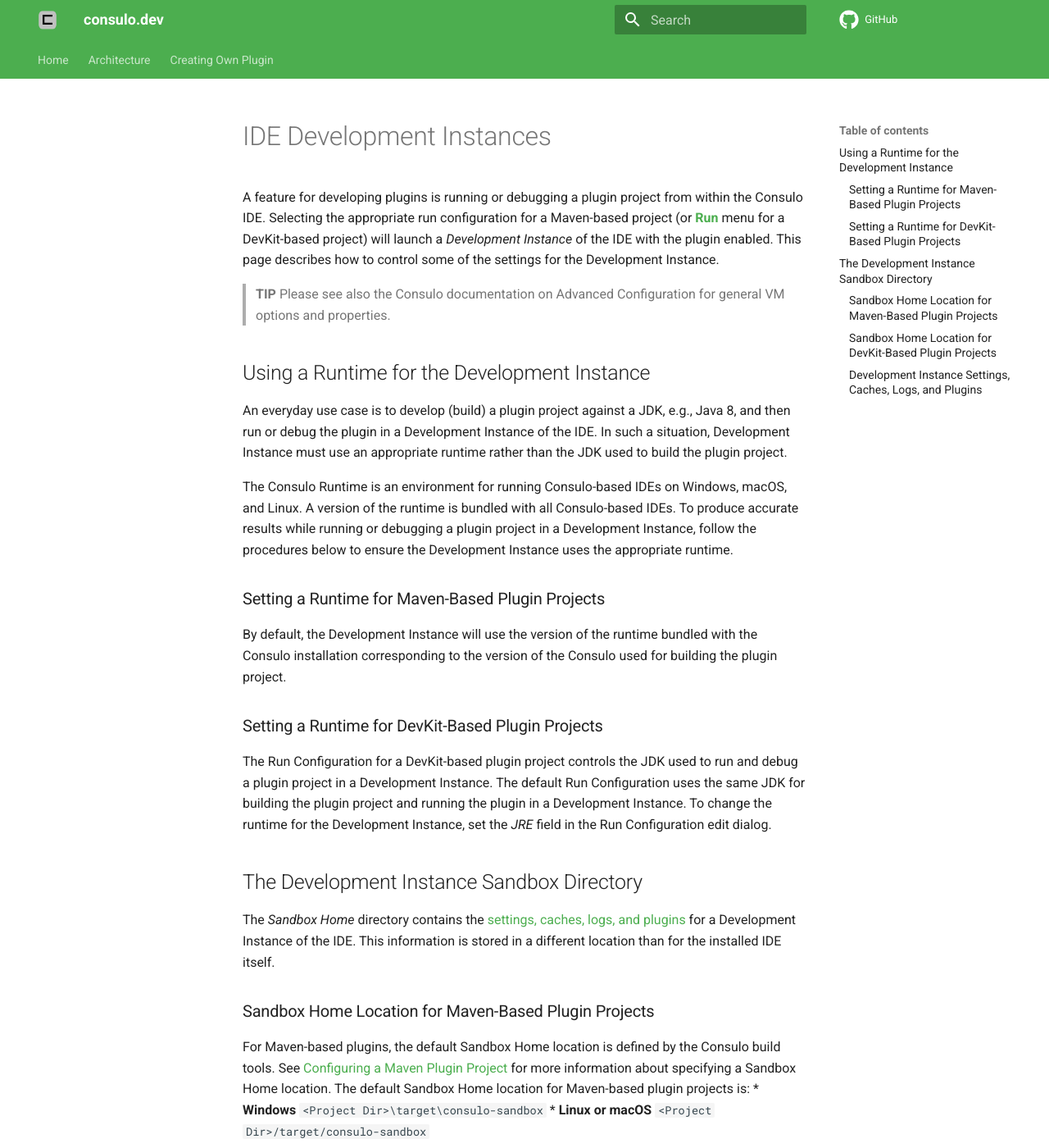
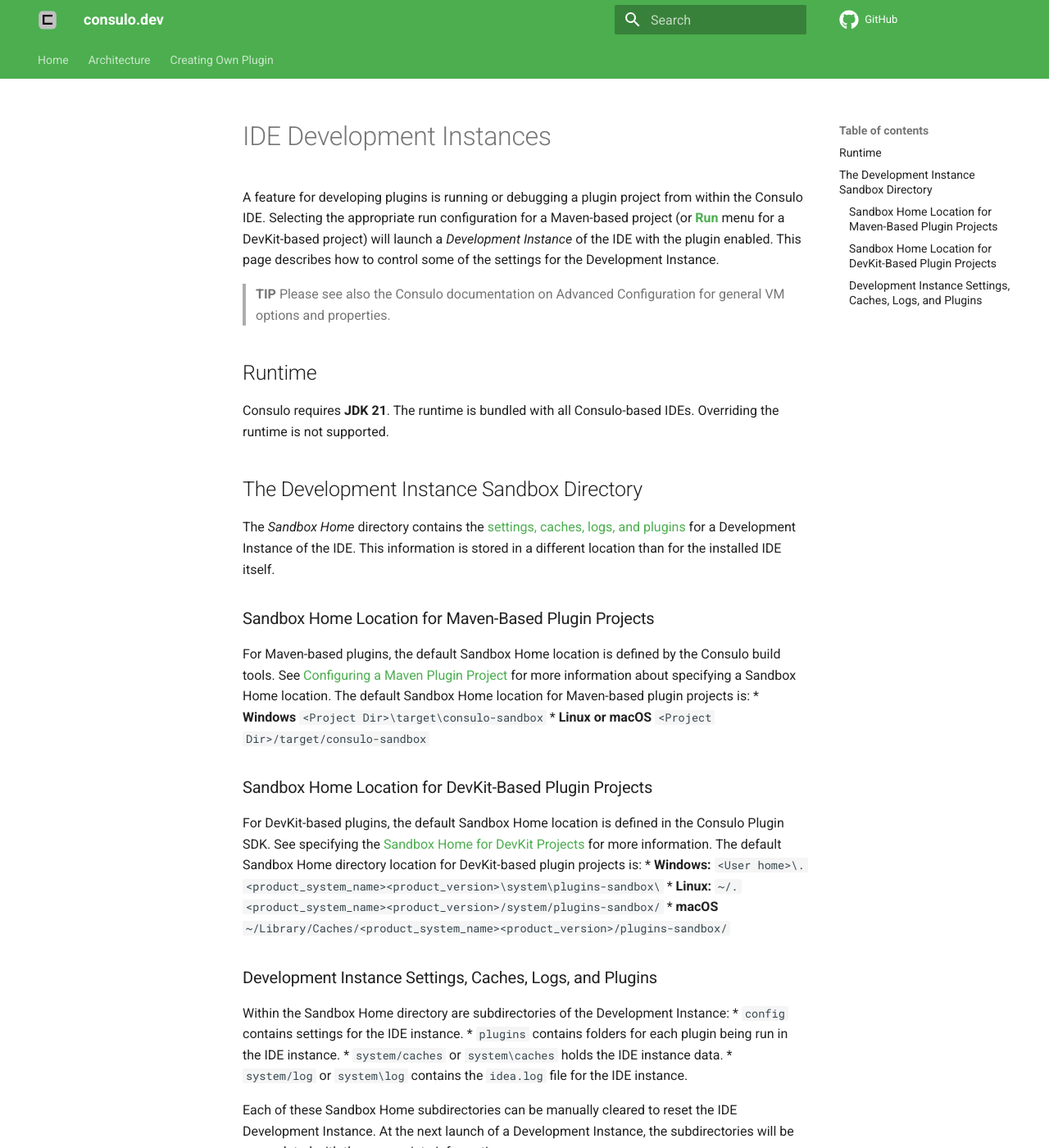
Before and after one commit to consulo/consulo-dev.github.io, an MkDocs documentation site: the page built from docs/basics/ide_development_instance.md, in a window 1280 px wide and 1400 px high. Shown: the whole window at 82% size. Built offline with MkDocs 1.6.1 and Material for MkDocs 9.7.7, drawn with Linux system fonts in a browser that asks for light colours; comment, search, counter and statistics services are not loaded.

Commit message:
update jdk info

```diff
--- a/docs/basics/ide_development_instance.md
+++ b/docs/basics/ide_development_instance.md
@@ -11,21 +11,9 @@
 
 > **TIP** Please see also the Consulo documentation on Advanced Configuration for general VM options and properties.
 
-## Using a Runtime for the Development Instance
-An everyday use case is to develop (build) a plugin project against a JDK, e.g., Java 8, and then run or debug the plugin in a Development Instance of the IDE.
-In such a situation, Development Instance must use an appropriate runtime rather than the JDK used to build the plugin project.
+## Runtime
 
-The Consulo Runtime is an environment for running Consulo-based IDEs on Windows, macOS, and Linux.
-A version of the runtime is bundled with all Consulo-based IDEs.
-To produce accurate results while running or debugging a plugin project in a Development Instance, follow the procedures below to ensure the Development Instance uses the appropriate runtime.
-
-### Setting a Runtime for Maven-Based Plugin Projects
-By default, the Development Instance will use the version of the runtime bundled with the Consulo installation corresponding to the version of the Consulo used for building the plugin project.
-
-### Setting a Runtime for DevKit-Based Plugin Projects
-The Run Configuration for a DevKit-based plugin project controls the JDK used to run and debug a plugin project in a Development Instance.
-The default Run Configuration uses the same JDK for building the plugin project and running the plugin in a Development Instance.
-To change the runtime for the Development Instance, set the _JRE_ field in the Run Configuration edit dialog.
+Consulo requires **JDK 21**. The runtime is bundled with all Consulo-based IDEs. Overriding the runtime is not supported.
 
 ## The Development Instance Sandbox Directory
 The _Sandbox Home_ directory contains the [settings, caches, logs, and plugins](#development-instance-settings-caches-logs-and-plugins) for a Development Instance of the IDE.
--- a/docs/platform/desktop/spi.impl.md
+++ b/docs/platform/desktop/spi.impl.md
@@ -1,6 +1,6 @@
 # Desktop SPI implementations
 
-Consulo provide some SPI implementations, for extending JRE
+Consulo provides some SPI implementations for extending the JDK 21 runtime
 
 ## Audio Stack
 
```
Also changed, not shown: docs/basics/getting_started/setting_up_environment.md (+3 -3 lines), docs/basics/platform_contributions.md (+1 -1 lines).
